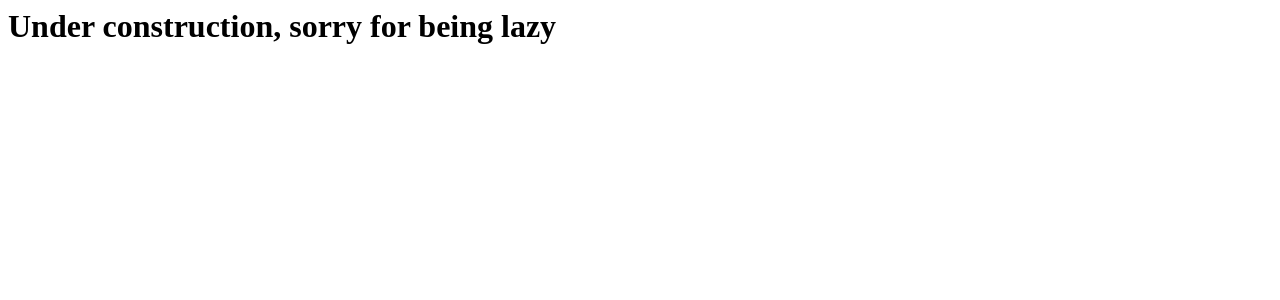
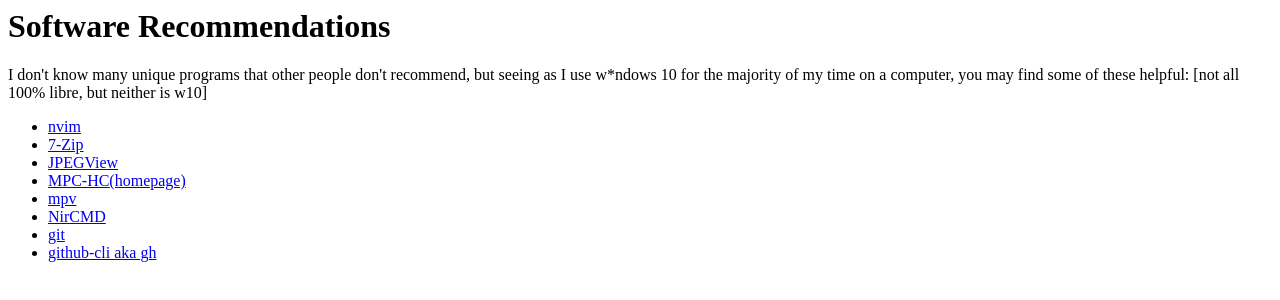
Before and after one commit to superpooer/superpooer.github.io, a plain HTML site: page sw-recs.html in a window 1280 px wide. Drawn offline with Linux system fonts and the light colour scheme.

Commit message:
did sw-recs

```diff
--- a/sw-recs.html
+++ b/sw-recs.html
@@ -1,8 +1,19 @@
 <html>
 <head>
-	<title>Under construction</title>
+	<title>superpooer - software</title>
 </head>
 <body>
-<h1>Under construction, sorry for being lazy</h1>
+<h1>Software Recommendations</h1>
+<p id=#entry-para">I don't know many unique programs that other people don't recommend, but seeing as I use w*ndows 10 for the majority of my time on a computer, you may find some of these  helpful: [not all 100% libre, but neither is w10]</p>
+<ul>
+	<li><a href="https://neovim.io/" target="_blank" rel="noopener noreferrer">nvim</a>
+	<li><a href="https://www.7-zip.org/" target="_blank" rel="noopener noreferrer">7-Zip</a>
+	<li><a href="https://sourceforge.net/projects/jpegview/" target="_blank" rel="noopener noreferrer">JPEGView</a>
+		<li><a href="https://sourceforge.net/projects/mpc-hc" target="_blank" rel="noopener noreferrer">MPC-HC</a><a href="https://mpc-hc.org" target="_blank" rel="noopener noreferrer">(homepage)</a>
+	<li><a href="https://mpv.io" target="_blank" rel="noopener noreferrer">mpv</a>
+	<li><a href="https://www.nirsoft.net/utils/nircmd.htm" target="_blank" rel="noopener noreferrer">NirCMD</a>
+	<li><a href="https://git-scm.com" target="_blank" rel="noopener noreferrer">git</a>
+	<li><a href="https://cli.github.com" target="_blank" rel="noopener noreferrer">github-cli aka gh</a>
+</ul>
 </body>
 </html>
```
